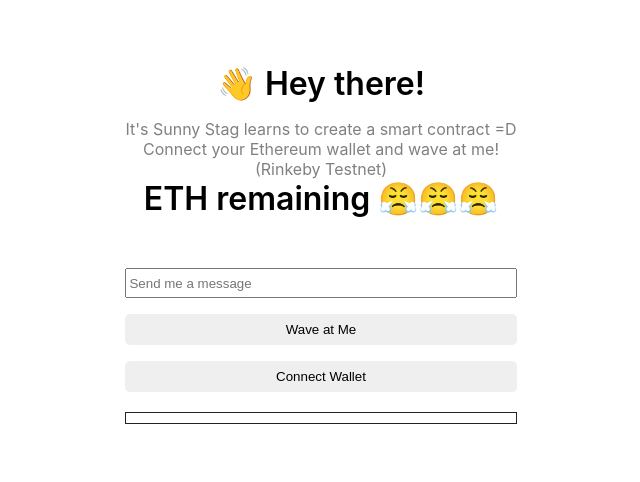
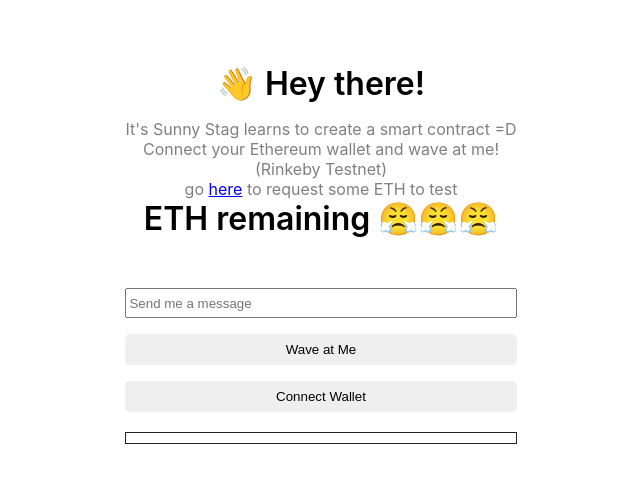
Before and after one commit to khanhld1910/playground-nft-minting, a React (Create React App) app in the folder client/: page / in a window 1280 px wide. Shown: the top 482 px of the page, without its empty margins (319-959 px from the left). Built offline with nearby package versions, Linux system fonts and the light colour scheme; the HTML template or start-up script is replaced by a standard one.

Commit message:
include the link to request eth for testing

```diff
--- a/client/src/App.js
+++ b/client/src/App.js
@@ -230,7 +230,8 @@ export default function App() {
         <div className="bio">
           It's Sunny Stag learns to create a smart contract =D <br />
           Connect your Ethereum wallet and wave at me! <br />
-          (Rinkeby Testnet)
+          (Rinkeby Testnet) <br/>
+          go <a href="https://faucets.chain.link/rinkeby" target="_blank">here</a> to request some ETH to test
         </div>
 
         <div className="header">
```
